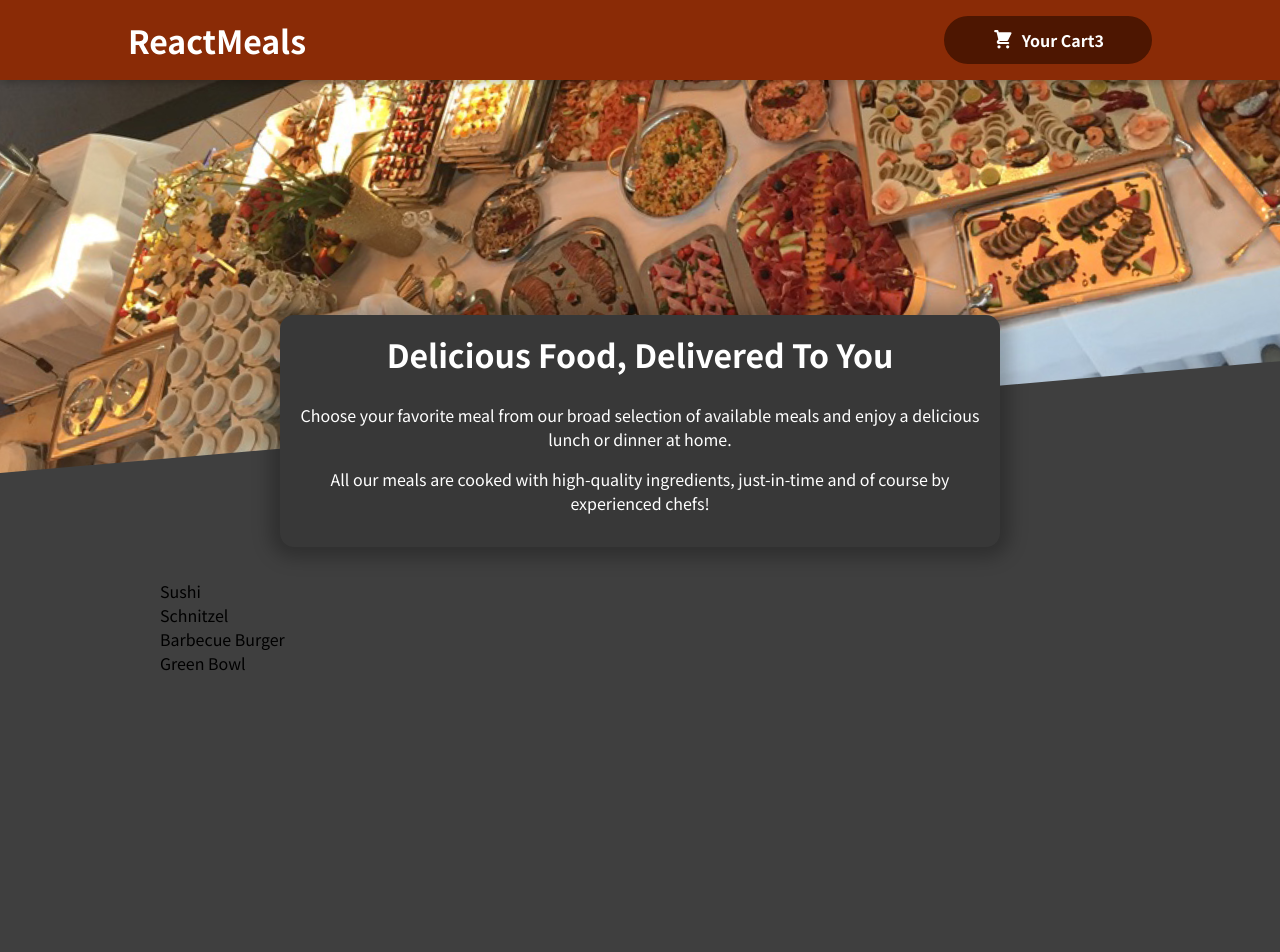
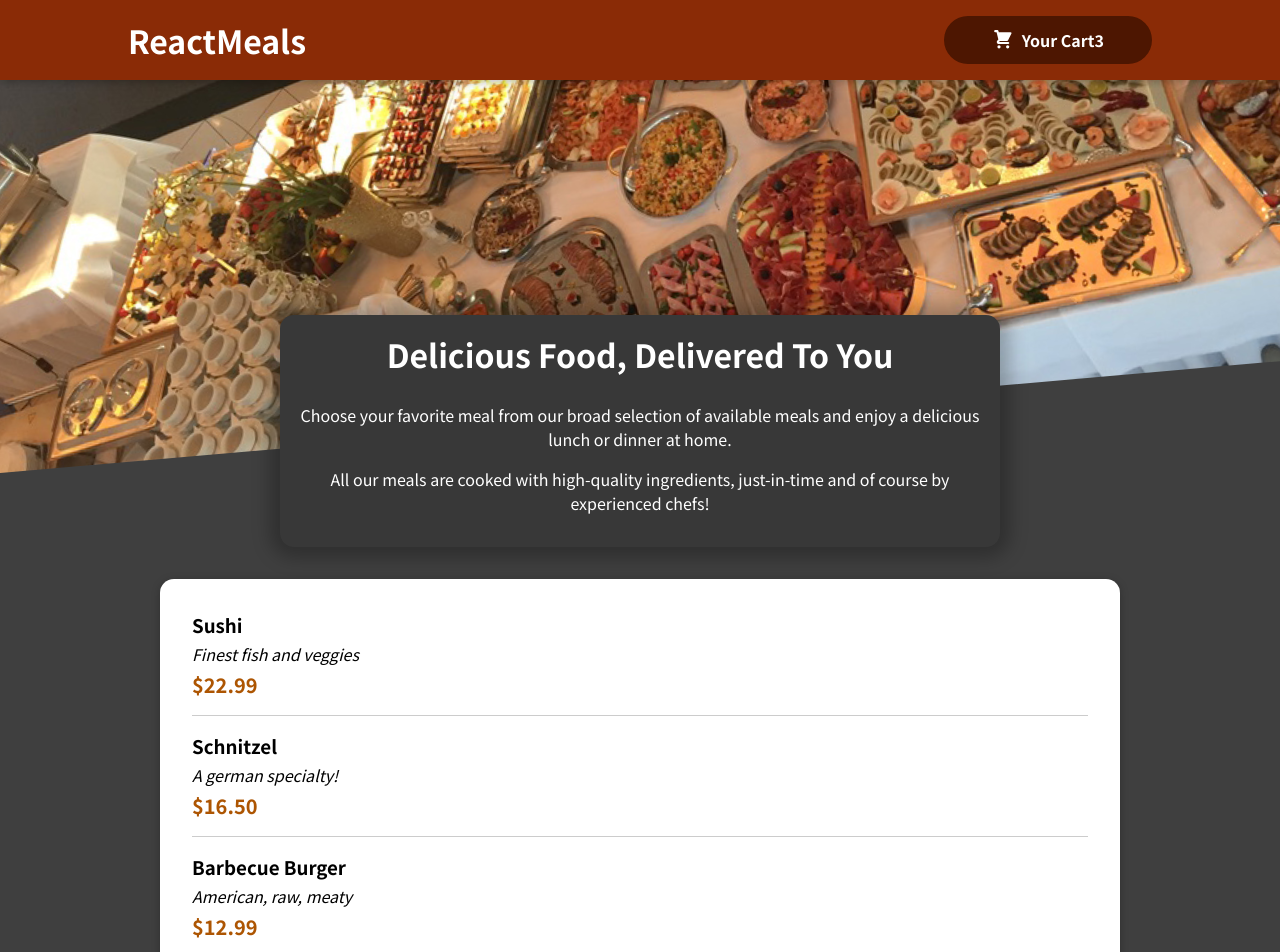
Before and after one commit to kqiu10/react-crash-2021, a React (Create React App) app in the folder react-order/: page / in a window 1280 px wide. Shown: the top 952 px of the page. Before the commit the page ends 800 px from the top, so only its background shows below. Built offline with nearby package versions, Linux system fonts and the light colour scheme.

Commit message:
added individual meal item

```diff
--- a/react-order/src/components/Meals/AvailableMeals.js
+++ b/react-order/src/components/Meals/AvailableMeals.js
@@ -1,28 +1,30 @@
-import React from 'react'
-import classes from './AvailableMeals.module.css'
+import React from "react";
+import classes from "./AvailableMeals.module.css";
+import Card from "../UI/Card";
+import MealItem from './MealItem/MealItem'
 const DUMMY_MEALS = [
   {
-    id: 'm1',
-    name: 'Sushi',
-    description: 'Finest fish and veggies',
+    id: "m1",
+    name: "Sushi",
+    description: "Finest fish and veggies",
     price: 22.99,
   },
   {
-    id: 'm2',
-    name: 'Schnitzel',
-    description: 'A german specialty!',
+    id: "m2",
+    name: "Schnitzel",
+    description: "A german specialty!",
     price: 16.5,
   },
   {
-    id: 'm3',
-    name: 'Barbecue Burger',
-    description: 'American, raw, meaty',
+    id: "m3",
+    name: "Barbecue Burger",
+    description: "American, raw, meaty",
     price: 12.99,
   },
   {
-    id: 'm4',
-    name: 'Green Bowl',
-    description: 'Healthy...and green...',
+    id: "m4",
+    name: "Green Bowl",
+    description: "Healthy...and green...",
     price: 18.99,
   },
 ];
@@ -30,11 +32,15 @@
 const AvailableMeals = () => {
   return (
     <section className={classes.meals}>
-      <ul>
-        {DUMMY_MEALS.map(meal => <li>{meal.name}</li>)}
-      </ul>
+      <Card>
+        <ul>
+          {DUMMY_MEALS.map((meal) => (
+            <MealItem key={meal.id} name={meal.name} description={meal.description} price={meal.price}/>
+          ))}
+        </ul>
+      </Card>
     </section>
-  )
-}
+  );
+};
 
-export default AvailableMeals
+export default AvailableMeals;
--- /dev/null
+++ b/react-order/src/components/Meals/MealItem/MealItem.js
@@ -0,0 +1,16 @@
+import React from 'react'
+import classes from './MealItem.module.css'
+const MealItem = (props) => {
+  const price = `$${props.price.toFixed(2)}`;
+  return (
+    <li className={classes.meal}>
+      <div><h3>{props.name}</h3>
+      <div className={classes.description}>{props.description}</div>
+        <div className={classes.price}>{price}</div>
+        </div>
+      <div></div>
+    </li>
+  )
+}
+
+export default MealItem
--- /dev/null
+++ b/react-order/src/components/Meals/MealItem/MealItem.module.css
@@ -0,0 +1,22 @@
+.meal {
+  display: flex;
+  justify-content: space-between;
+  margin: 1rem;
+  padding-bottom: 1rem;
+  border-bottom: 1px solid #ccc;
+}
+
+.meal h3 {
+  margin: 0 0 0.25rem 0;
+}
+
+.description {
+  font-style: italic;
+}
+
+.price {
+  margin-top: 0.25rem;
+  font-weight: bold;
+  color: #ad5502;
+  font-size: 1.25rem;
+}
--- /dev/null
+++ b/react-order/src/components/UI/Card.js
@@ -0,0 +1,11 @@
+import React from 'react'
+import classes from './Card.module.css';
+const Card = (props) => {
+  return (
+    <div className={classes.card}>
+      {props.children}
+    </div>
+  )
+}
+
+export default Card
--- /dev/null
+++ b/react-order/src/components/UI/Card.module.css
@@ -0,0 +1,7 @@
+
+.card {
+  padding: 1rem;
+  box-shadow: 0 2px 8px rgba(0, 0, 0, 0.25);
+  border-radius: 14px;
+  background-color: white;
+}
```
Also changed, not shown: react-order/src/components/Meals/MealItem/MealItemForm.js (added, +11 -0 lines), 1 other file (tests, documents, lock files or other folders).
